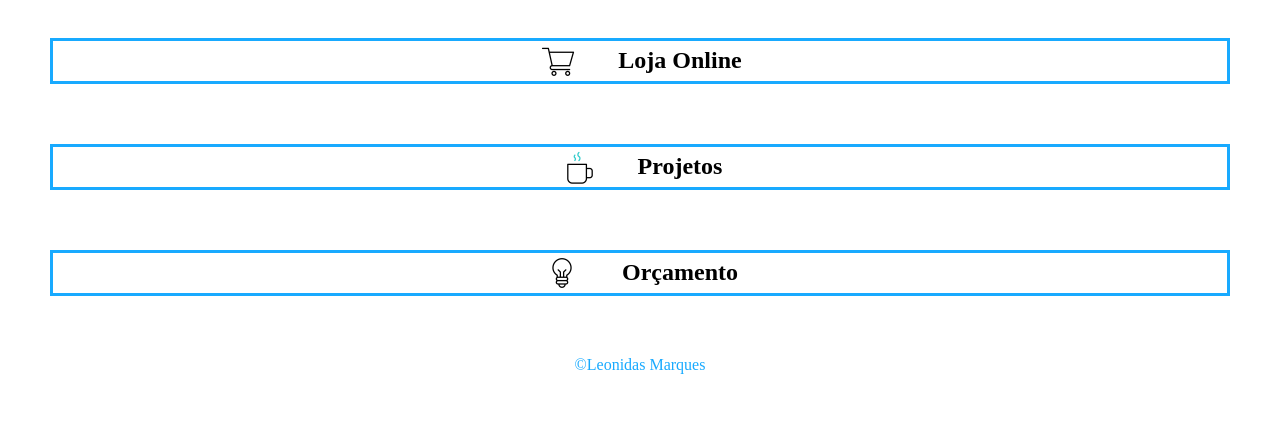
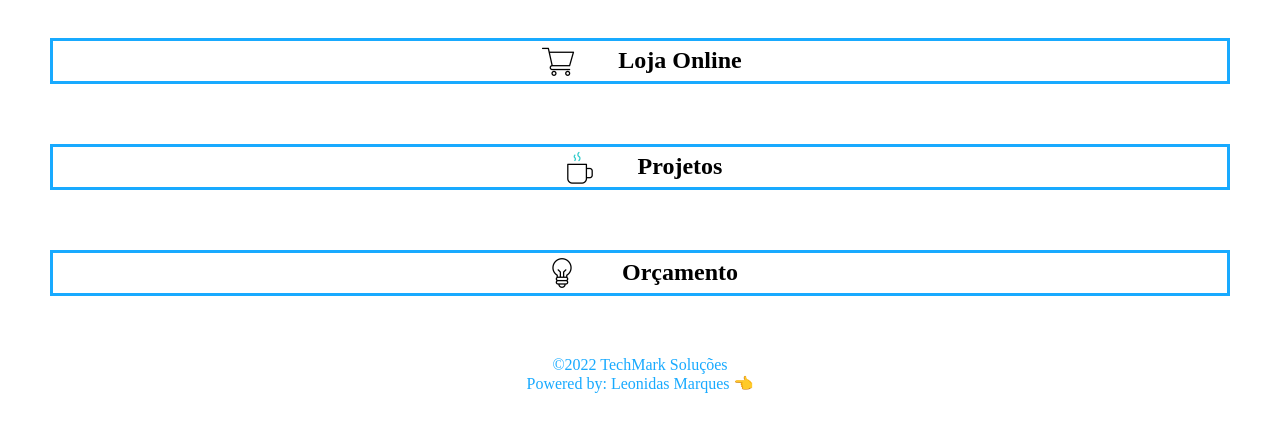
Before and after one commit to TechMarq/linktreetechmark, a plain HTML site: page index.html in a window 1280 px wide. Shown: the part 223-654 px from the top of the page. Drawn offline with Linux system fonts and the light colour scheme.

Commit message:
Edited Index

```diff
--- a/index.html
+++ b/index.html
@@ -61,8 +61,10 @@
             </li>
         </ul>
     </div>
+
     <footer>
-        <a href="https://techmarq.github.io/cvleonidasm/" target="_blank"><p>&copy;Leonidas Marques</p></a>
+        <p>&copy;2022 TechMark Soluções</p>
+        <a href="https://techmarq.github.io/cvleonidasm/" target="_blank"><p class="powered">Powered by: Leonidas Marques &#128072</p></a>
     </footer>
 </body>
 </html>
```
